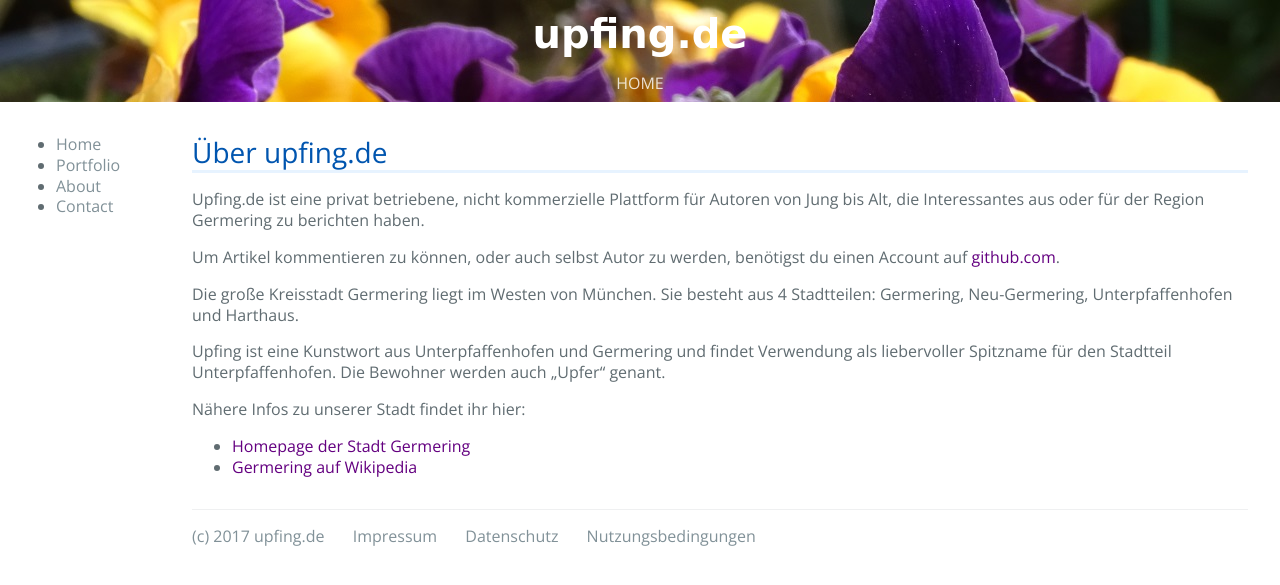
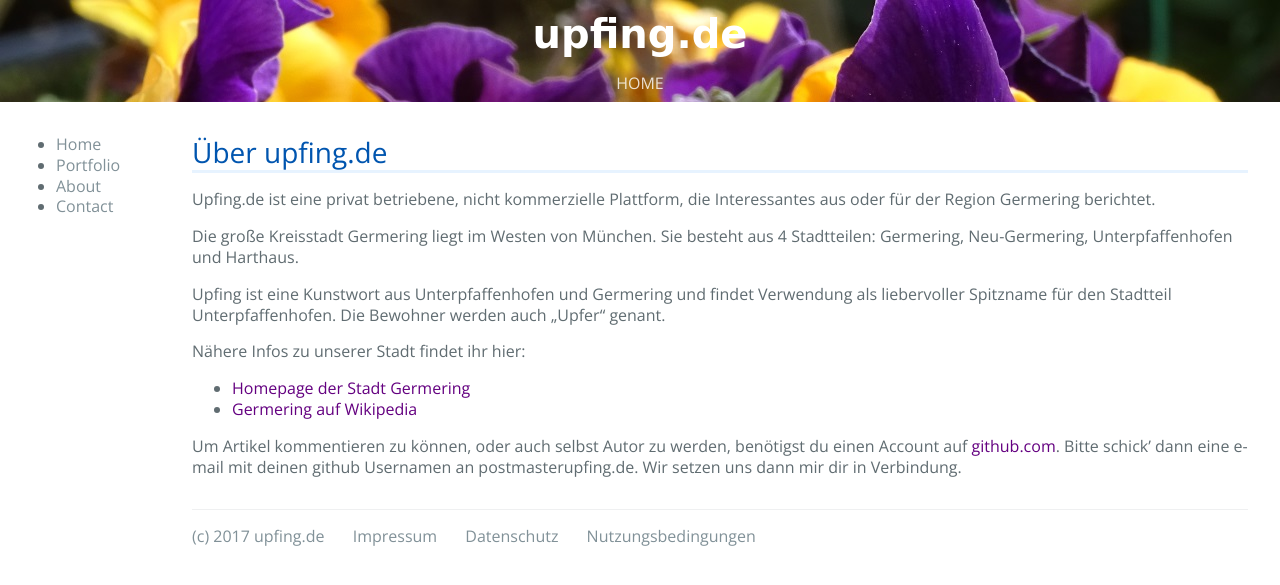
Before and after one commit to croedel/upfing, a Jekyll site: the page built from about.md, in a window 1280 px wide. Shown: the top 585 px of the page. Built offline with Jekyll 4.4.1, drawn with Linux system fonts in a browser that asks for light colours; our own code applies the rules of GitHub Pages for plain Markdown files; the repository's description, which GitHub fills in, is left out.

Commit message:
Update about.md

```diff
--- a/about.md
+++ b/about.md
@@ -1,8 +1,6 @@
 # Über upfing.de
 
-Upfing.de ist eine privat betriebene, nicht kommerzielle Plattform für Autoren von Jung bis Alt, die Interessantes aus oder für der Region Germering zu berichten haben.
-
-Um Artikel kommentieren zu können, oder auch selbst Autor zu werden, benötigst du einen Account auf [github.com](https://github.com).
+Upfing.de ist eine privat betriebene, nicht kommerzielle Plattform, die Interessantes aus oder für der Region Germering berichtet.
 
 Die große Kreisstadt Germering liegt im Westen von München. Sie besteht aus 4 Stadtteilen: Germering, Neu-Germering, Unterpfaffenhofen und Harthaus.
 
@@ -12,3 +10,5 @@ Nähere Infos zu unserer Stadt findet ihr hier:
 
 * [Homepage der Stadt Germering](http://www.germering.de)
 * [Germering auf Wikipedia](http://de.wikipedia.org/wiki/germering)
+
+Um Artikel kommentieren zu können, oder auch selbst Autor zu werden, benötigst du einen Account auf [github.com](https://github.com). Bitte schick' dann eine e-mail mit deinen github Usernamen an postmaster<at>upfing.de. Wir setzen uns dann mir dir in Verbindung.
```
